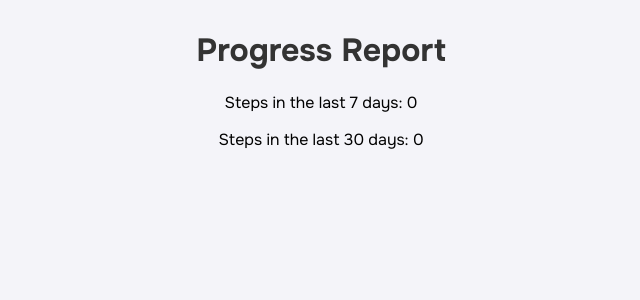
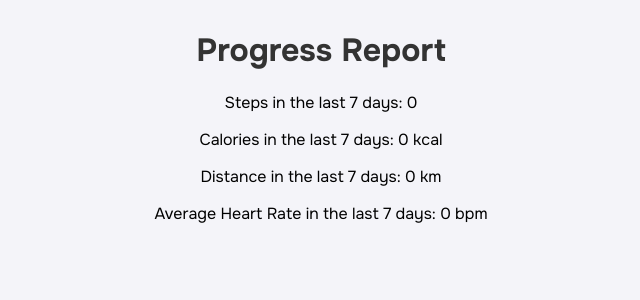
Before and after one commit to thatnoobgamer/hackabyte-submission, a Flask app: page /progress in a window 1280 px wide. Shown: the part 69-369 px from the top of the page, without its empty margins (319-959 px from the left). Run offline with Flask 3, Linux system fonts and the light colour scheme.

Commit message:
made each workout thing into a card and fixed localStorage

```diff
--- a/static/css/styles.css
+++ b/static/css/styles.css
@@ -173,3 +173,56 @@ form input, form button {
     width: 90%;
 }
 }
+/* Styling for the Progress Reports Section */
+#progressReports {
+  display: flex;
+  flex-direction: column;
+  align-items: center;
+  margin-top: 30px;
+}
+
+/* Individual workout report styling */
+.workout-report {
+  background-color: #fff;
+  padding: 20px;
+  margin: 10px 0;
+  border-radius: 8px;
+  box-shadow: 0 4px 8px rgba(0, 0, 0, 0.1);
+  width: 80%;
+  max-width: 600px;
+  text-align: left;
+  transition: transform 0.3s ease, box-shadow 0.3s ease;
+}
+
+/* Hover effect for each workout report */
+.workout-report:hover {
+  transform: scale(1.02);
+  box-shadow: 0 6px 12px rgba(0, 0, 0, 0.2);
+}
+
+/* Workout Report Header Styling */
+.workout-report h3 {
+  font-size: 1.5rem;
+  color: #333;
+  margin-bottom: 10px;
+}
+
+/* Workout Report Text Styling */
+.workout-report p {
+  font-size: 1.1rem;
+  color: #555;
+  margin: 5px 0;
+}
+
+/* Styling for Steps value */
+.workout-report .steps {
+  font-weight: bold;
+  color: #4CAF50; /* Green color for steps */
+}
+
+/* Date Text Styling */
+.workout-report .date {
+  font-size: 0.9rem;
+  color: #888;
+  margin-top: 10px;
+}
--- a/templates/progress.html
+++ b/templates/progress.html
@@ -68,32 +68,38 @@
             });
 
             // Calculate and display steps in the last 7 and 30 days
-            calculateSteps(progressData);
+            calculateProgress(progressData);
         }
 
         // Function to calculate and display total steps for the last 7 and 30 days
-        function calculateSteps(progressData) {
+        function calculateProgress(progressData) {
             const today = new Date();
-            let steps7Days = 0;
-            let steps30Days = 0;
+            let steps7Days = 0, calories7Days = 0, distance7Days = 0, heartRate7Days = 0;
+            let count7Days = 0;
 
             progressData.forEach((workout) => {
                 const workoutDate = new Date(workout.date);
                 const diffDays = Math.floor((today - workoutDate) / (1000 * 60 * 60 * 24));
 
                 if (diffDays <= 7) {
-                    steps7Days += workout.steps;
-                }
-
-                if (diffDays <= 30) {
-                    steps30Days += workout.steps;
+                    const validSteps = !isNaN(workout.steps) ? parseInt(workout.steps) : 0;
+                    const validCalories = !isNaN(workout.calories) ? parseInt(workout.calories) : 0;
+                    const validDistance = !isNaN(workout.distance) ? parseFloat(workout.distance) : 0;
+                    const validheartRate = !isNaN(workout.heartRate) ? parseFloat(workout.heartRate) : 0;
+                    steps7Days += validSteps;
+                    calories7Days += validCalories;
+                    distance7Days += validDistance;
+                    heartRate7Days += validheartRate;
+                    count7Days++;
                 }
             });
 
-            // Display the results
+            const avgHeartRate7Days = count7Days ? (heartRate7Days / count7Days).toFixed(2) : 0;
             document.getElementById('7daystep').textContent = `Steps in the last 7 days: ${steps7Days}`;
-            document.getElementById('30daystep').textContent = `Steps in the last 30 days: ${steps30Days}`;
-        }
+            document.getElementById('7daycalories').textContent = `Calories in the last 7 days: ${calories7Days} kcal`;
+            document.getElementById('7daydistance').textContent = `Distance in the last 7 days: ${distance7Days} km`;
+            document.getElementById('7dayheartrate').textContent = `Average Heart Rate in the last 7 days: ${avgHeartRate7Days} bpm`;
+}
 
         // Call loadProgressData when the page is loaded to display existing progress
         window.onload = loadProgressData;
@@ -109,6 +115,20 @@
             // Save data to localStorage
             saveWorkoutData(workoutName, steps, heartRate, calories, distance);
         });
+        progressData.forEach((workout) => {
+            const workoutDiv = document.createElement('div');
+            workoutDiv.classList.add('workout-report');
+            workoutDiv.innerHTML = `
+                <h3>${workout.workoutName}</h3>
+                <p class="date">Date: ${workout.date}</p>
+                <p class="steps">Steps: ${workout.steps}</p>
+                <p>Heart Rate: ${workout.heartRate} bpm</p>
+                <p>Calories: ${workout.calories} kcal</p>
+                <p>Distance: ${workout.distance} km</p>
+            `;
+            progressContainer.appendChild(workoutDiv);
+});
+
     </script>
     <nav>
         <a href="/">Home</a>
@@ -117,8 +137,10 @@
         <a href="/weather">Weather</a>
     </nav>
     <h1>Progress Report</h1>
-    <p style="text-align: center;" id="7daystep">Steps in the last 7 days: </p>
-    <p style="text-align: center;" id="30daystep">Steps in the last 30 days: </p>
+    <p style="text-align: center;" id="7daystep">Loading: </p>
+    <p style="text-align: center;" id="7daycalories">Loading: </p>
+    <p style="text-align: center;" id="7daydistance">Loading: </p>
+    <p style="text-align: center;" id="7dayheartrate">Loading: </p>
     <div id="progressReports"></div>
 </body>
 </html>
```
